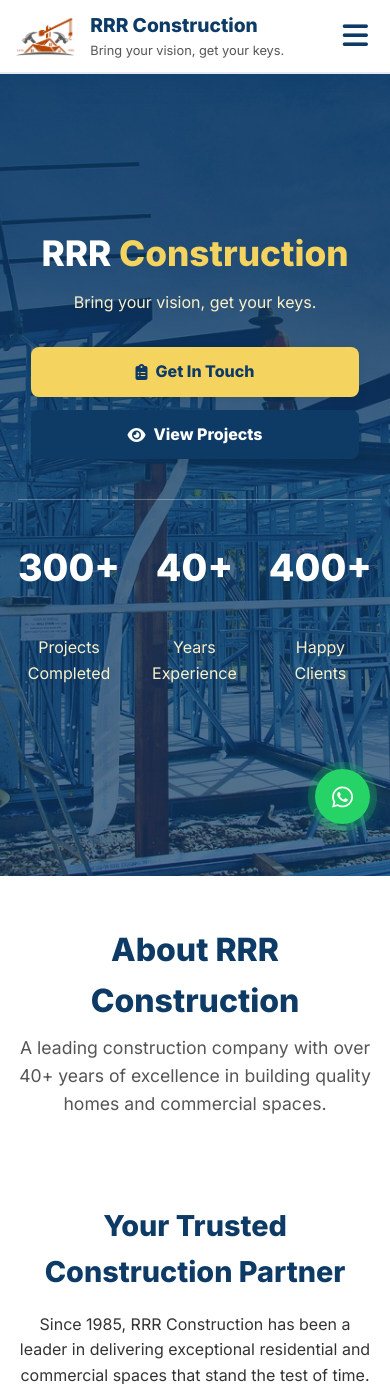
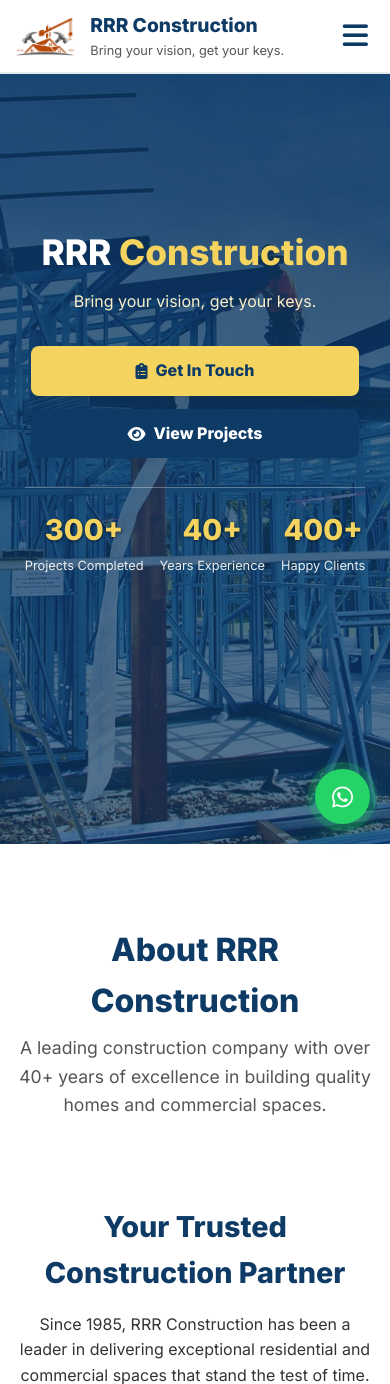
Before and after one commit to netguy001/RRR, a Flask app: page / in a window 390 px wide. Shown: the top 1384 px of the page. Run offline with Flask 3, Linux system fonts and the light colour scheme.

Commit message:
first commit

```diff
--- a/static/css/styles.css
+++ b/static/css/styles.css
@@ -4,6 +4,82 @@
     --light-bg: #f7f9fc;
     --text-dark: #333;
     --text-light: #555;
+}
+
+/* Fix section spacing for fixed navbar */
+section {
+    scroll-margin-top: 72px;
+}
+
+html {
+    scroll-padding-top: 72px;
+}
+
+body {
+    margin: 0;
+    padding: 0;
+}
+
+#about,
+#services,
+#projects,
+#testimonials,
+#contact {
+    margin-top: 0;
+    padding-top: 5rem;
+}
+
+/* Loading Screen */
+.loading-screen {
+    position: fixed;
+    top: 0;
+    left: 0;
+    width: 100%;
+    height: 100%;
+    background: linear-gradient(135deg, var(--primary-blue) 0%, #1a5490 100%);
+    display: flex;
+    flex-direction: column;
+    justify-content: center;
+    align-items: center;
+    z-index: 9999;
+    transition: opacity 0.5s ease, visibility 0.5s ease;
+}
+
+.loading-screen.fade-out {
+    opacity: 0;
+    visibility: hidden;
+}
+
+.loader {
+    width: 60px;
+    height: 60px;
+    border: 4px solid rgba(244, 211, 94, 0.3);
+    border-top: 4px solid var(--primary-yellow);
+    border-radius: 50%;
+    animation: spin 1s linear infinite;
+    margin-bottom: 2rem;
+}
+
+.loading-text {
+    color: white;
+    font-size: 1.2rem;
+    font-weight: 600;
+    margin-bottom: 0.5rem;
+}
+
+.loading-subtext {
+    color: rgba(255, 255, 255, 0.8);
+    font-size: 0.9rem;
+}
+
+@keyframes spin {
+    0% {
+        transform: rotate(0deg);
+    }
+
+    100% {
+        transform: rotate(360deg);
+    }
 }
 
 html {
@@ -97,7 +173,7 @@ body {
 
 /* --- Navbar --- */
 .navbar {
-    position: static !important;
+    position: fixed !important;
     top: 0;
     left: 0;
     width: 100% !important;
@@ -107,6 +183,10 @@ body {
     border-bottom: 2px solid rgba(13, 59, 102, 0.1);
     transition: all 0.3s ease;
     height: 72px;
+}
+
+.navbar.navbar-hidden {
+    transform: translateY(-100%);
 }
 
 .navbar.scrolled {
@@ -301,8 +381,9 @@ body {
 
 /* Hero section fix */
 .hero {
-    padding-top: 72px !important;
     min-height: 100vh;
+    height: 100vh;
+    padding-top: 0 !important;
     position: relative;
     color: #fff;
     display: flex;
@@ -406,7 +487,138 @@ body {
     margin-top: 2.5rem;
     gap: 2rem;
     border-top: 1px solid rgba(255, 255, 255, 0.3);
-    font-size: 2rem;
+    padding-top: 2rem;
+}
+
+.hero-stats .stat {
+    text-align: center;
+}
+
+.hero-stats .stat h3 {
+    font-size: 2.5rem;
+    font-weight: 800;
+    margin: 0 0 0.5rem 0;
+    color: var(--primary-yellow);
+    text-shadow: 1px 1px 3px rgba(0, 0, 0, 0.5);
+}
+
+.hero-stats .stat p {
+    margin: 0;
+    font-size: 0.9rem;
+    opacity: 0.9;
+    line-height: 1.2;
+    color: white;
+    font-weight: 500;
+}
+
+/* Desktop-specific improvements */
+@media (min-width: 1024px) {
+    .hero-stats .stat h3 {
+        font-size: 3rem;
+        margin-bottom: 0.8rem;
+    }
+
+    .hero-stats .stat p {
+        font-size: 1.1rem;
+        font-weight: 600;
+        letter-spacing: 0.5px;
+        text-transform: uppercase;
+    }
+}
+
+@media (min-width: 1200px) {
+    .hero-stats .stat h3 {
+        font-size: 3.2rem;
+    }
+
+    .hero-stats .stat p {
+        font-size: 1.2rem;
+    }
+}
+
+/* Mobile responsive */
+@media (max-width: 768px) {
+    .hero-stats {
+        margin-top: 2rem;
+        gap: 1.5rem;
+        padding-top: 1.5rem;
+        margin-bottom: 2rem;
+    }
+
+    .hero-stats .stat h3 {
+        font-size: 2rem;
+    }
+
+    .hero-stats .stat p {
+        font-size: 0.85rem;
+        white-space: nowrap;
+        text-transform: none;
+        letter-spacing: normal;
+    }
+}
+
+@media (max-width: 480px) {
+    .hero-stats {
+        margin-top: 1.8rem;
+        gap: 1rem;
+        padding-top: 1.2rem;
+        margin-bottom: 2.5rem;
+    }
+
+    .hero-stats .stat h3 {
+        font-size: 1.8rem;
+        margin-bottom: 0.3rem;
+    }
+
+    .hero-stats .stat p {
+        font-size: 0.8rem;
+        white-space: nowrap;
+    }
+}
+
+/* Mobile responsive */
+@media (max-width: 768px) {
+    .hero-stats {
+        margin-top: 2rem;
+        gap: 1.5rem;
+        padding-top: 1.5rem;
+        margin-bottom: 2rem;
+    }
+
+    .hero-stats .stat h3 {
+        font-size: 2rem;
+    }
+
+    .hero-stats .stat p {
+        font-size: 0.85rem;
+        white-space: nowrap;
+    }
+}
+
+@media (max-width: 480px) {
+    .hero-stats {
+        margin-top: 1.8rem;
+        gap: 1rem;
+        padding-top: 1.2rem;
+        margin-bottom: 2.5rem;
+    }
+
+    .hero-stats .stat h3 {
+        font-size: 1.8rem;
+        margin-bottom: 0.3rem;
+    }
+
+    .hero-stats .stat p {
+        font-size: 0.8rem;
+        white-space: nowrap;
+    }
+}
+
+@media (max-width: 360px) {
+    .hero-stats .stat p {
+        font-size: 0.75rem;
+        /* Even smaller for very small screens */
+    }
 }
 
 /* Ensure container centering */
--- a/templates/index.html
+++ b/templates/index.html
@@ -539,4 +539,14 @@
     <script src="{{ url_for('static', filename='js/script.js') }}"></script>
 </body>
 
+<body>
+    <!-- Loading Screen -->
+    <div class="loading-screen" id="loadingScreen">
+        <div class="loader"></div>
+        <div class="loading-text">RRR Construction</div>
+        <div class="loading-subtext">Bringing your vision to life...</div>
+    </div>
+
+    <!-- Your existing navbar and content continues here... -->
+
 </html>
```
Also changed, not shown: static/js/script.js (+92 -5 lines).
